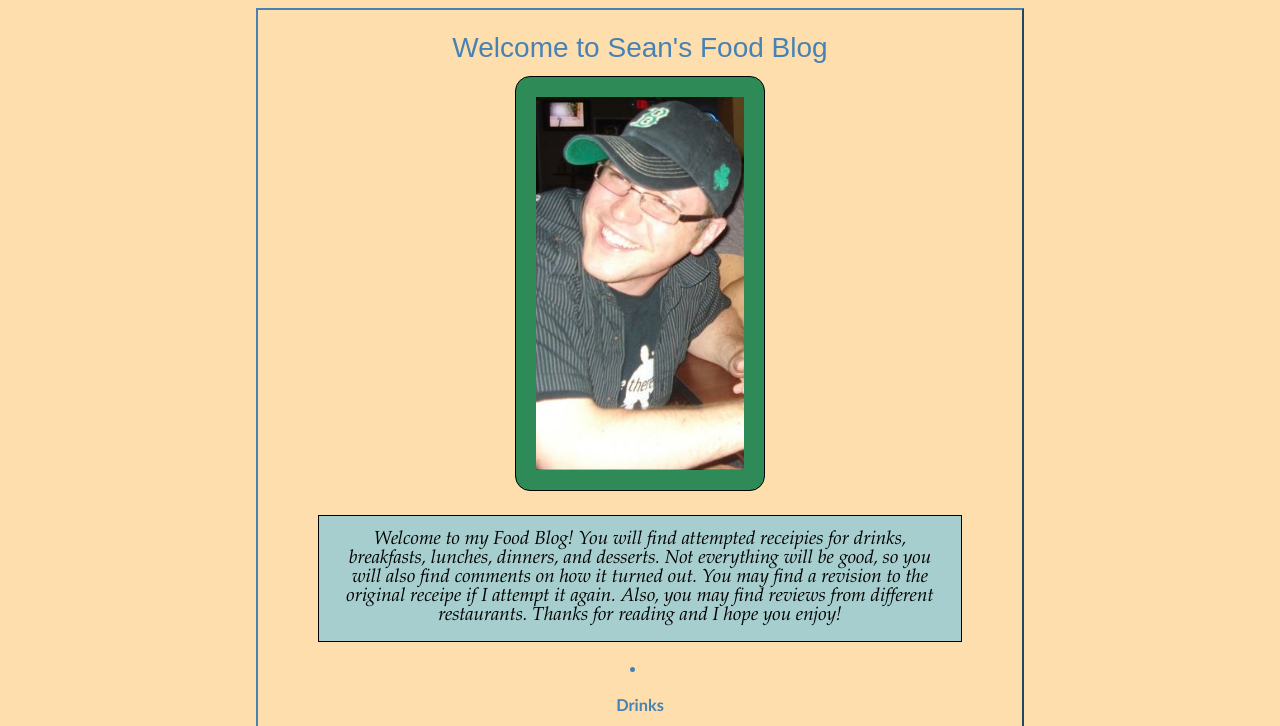
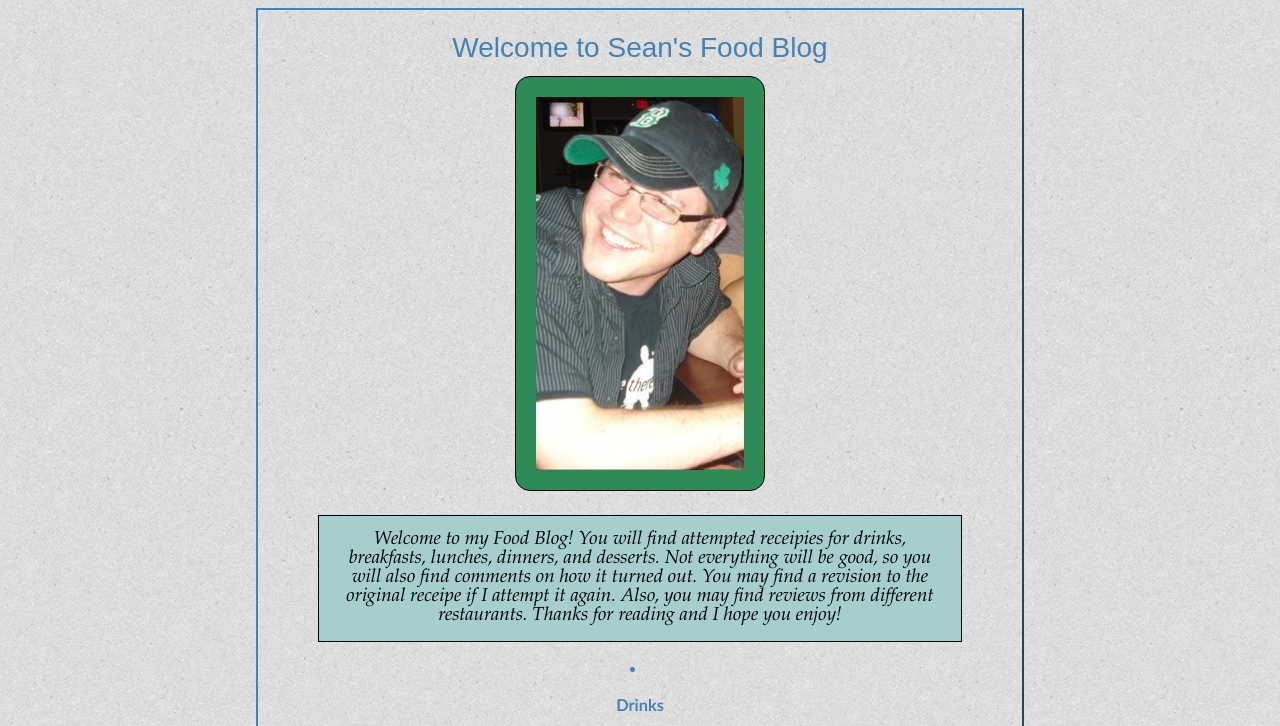
Before and after one commit to seanfrischmann/foodBlog, a plain HTML site: page blog/index.html in a window 1280 px wide. Shown: the top 726 px of the page. Drawn offline with Linux system fonts and the light colour scheme.

Commit message:
changed background of page

```diff
--- a/blog/blog.css
+++ b/blog/blog.css
@@ -56,7 +56,7 @@ img{
 	background: #DAA520;
 }
 body{
-	background-color: #FFDEAD;
+	background-image: url("images/textured_paper.png");
 	COLOR: #2E8B57;
 	margin-left: 20%;
 	margin-right: 20%;
```
Also changed, not shown: blog/images/textured_paper.png (added).
